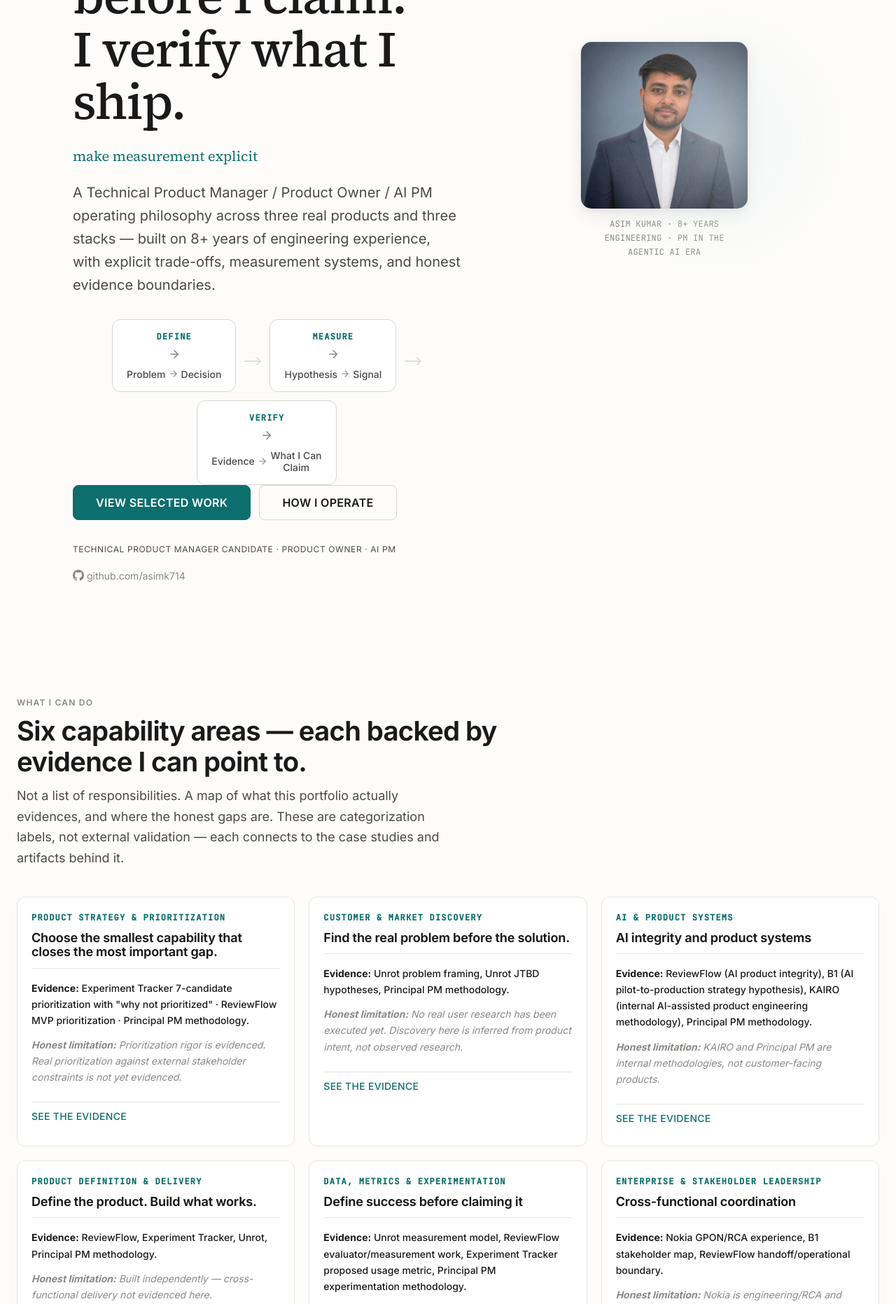
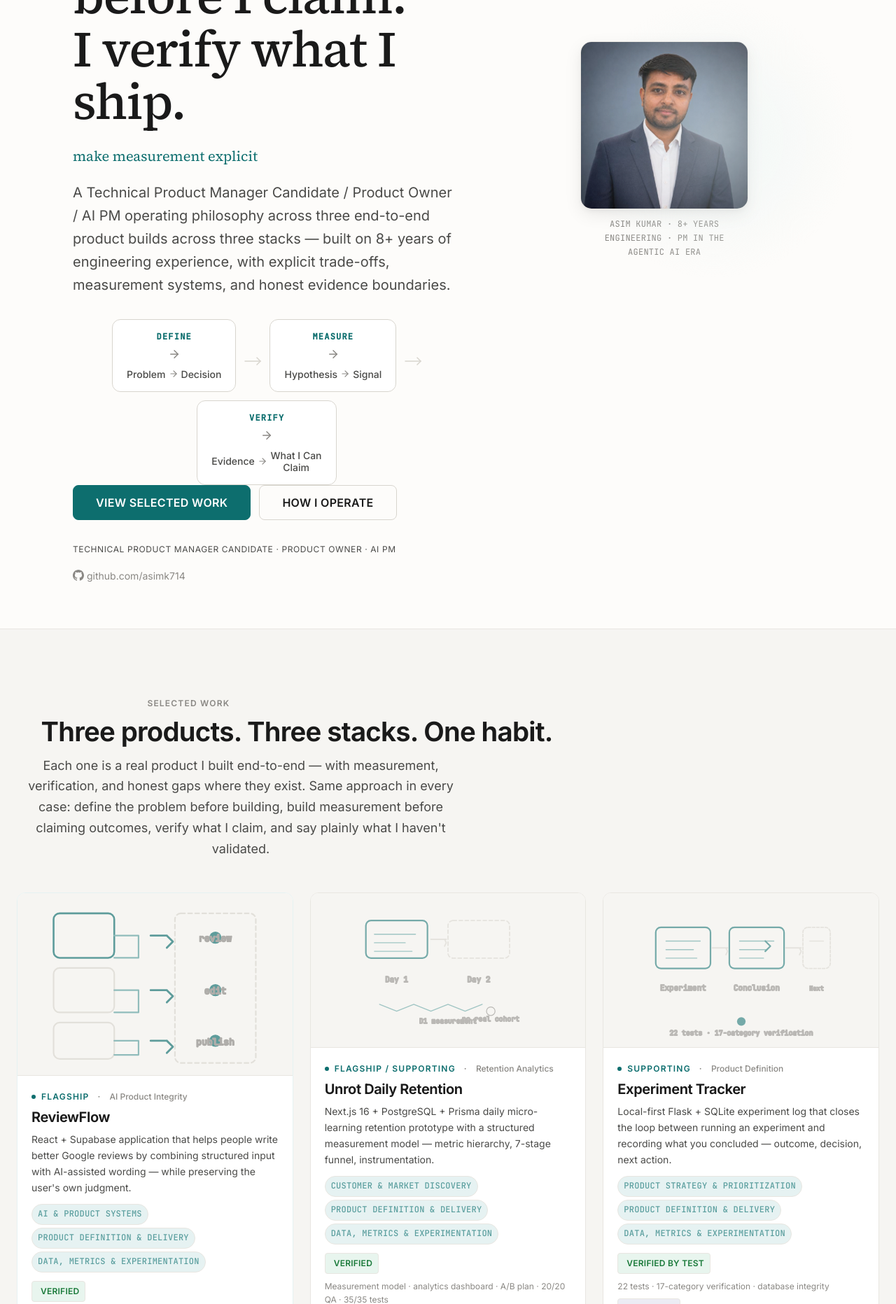
Before and after one commit to asimk714/asim-portfolio, a Flask app: page / in a window 1280 px wide. Shown: the part 565-2428 px from the top of the page at 70% size. Run offline with Flask 3, Linux system fonts and the light colour scheme.

Commit message:
improve: strengthen portfolio signal and positioning

```diff
--- a/templates/_capabilities.html
+++ b/templates/_capabilities.html
@@ -153,6 +153,7 @@
     grid-template-columns: 1fr;
     gap: var(--space-5);
     margin-top: var(--space-8);
+    align-items: stretch;
   }
 
   @media (min-width: 768px) {
@@ -165,11 +166,6 @@
     .capabilities-grid {
       grid-template-columns: repeat(3, 1fr);
     }
-  }
-
-  /* Equal-height cards in the same row so neighboring tiles feel coherent, not uneven */
-  .capabilities-grid {
-    align-items: stretch;
   }
 
   .capability-tile,
@@ -255,6 +251,12 @@
     transition: color var(--transition-fast), border-color var(--transition-fast);
   }
 
+  .capability-tile__link:hover {
+    color: var(--accent-hover);
+    border-top-color: var(--accent-hover);
+    text-decoration: none;
+  }
+
   .capability-tile__evidence {
     font-weight: 500;
     color: var(--text-primary);
@@ -263,19 +265,6 @@
   .capability-tile__limitation {
     color: var(--text-muted);
     font-style: italic;
-  }
-
-  .capability-tile__link {
-    display: inline-block;
-    margin-top: var(--space-3);
-    font-size: var(--text-sm);
-    font-weight: 500;
-    color: var(--accent);
-    text-decoration: none;
-  }
-
-  .capability-tile__link:hover {
-    text-decoration: underline;
   }
 
   .capabilities-next {
--- a/templates/_hero.html
+++ b/templates/_hero.html
@@ -3,7 +3,7 @@
     <div class="hero__text">
       <div class="hero__divider" aria-hidden="true"></div>
 
-      <p class="eyebrow hero__eyebrow animate-in">Technical Product Manager</p>
+      <p class="eyebrow hero__eyebrow animate-in">Technical Product Manager Candidate</p>
 
       <h1 class="hero__headline animate-in animate-in--delay-1">
         I define products before building them.
@@ -20,8 +20,7 @@
       </p>
 
       <p class="muted-paragraph hero__sentence animate-in animate-in--delay-2">
-        A Technical Product Manager / Product Owner / AI PM operating philosophy across three real
-        products and three stacks — built on 8+ years of engineering experience, with explicit
+        A Technical Product Manager Candidate / Product Owner / AI PM operating philosophy across three end-to-end product builds across three stacks — built on 8+ years of engineering experience, with explicit
         trade-offs, measurement systems, and honest evidence boundaries.
       </p>
 
--- a/templates/index.html
+++ b/templates/index.html
@@ -3,11 +3,11 @@
 {% block content %}
 {% include "_hero.html" %}
 
+<!-- Selected Work — stronger project cards -->
+{% include "_selected_work_preview.html" %}
+
 <!-- What I can do — capability architecture -->
 {% include "_capabilities.html" %}
-
-<!-- Selected Work — stronger project cards -->
-{% include "_selected_work_preview.html" %}
 
 <!-- Principal PM Operating System -->
 {% include "_operating_system.html" %}
```
